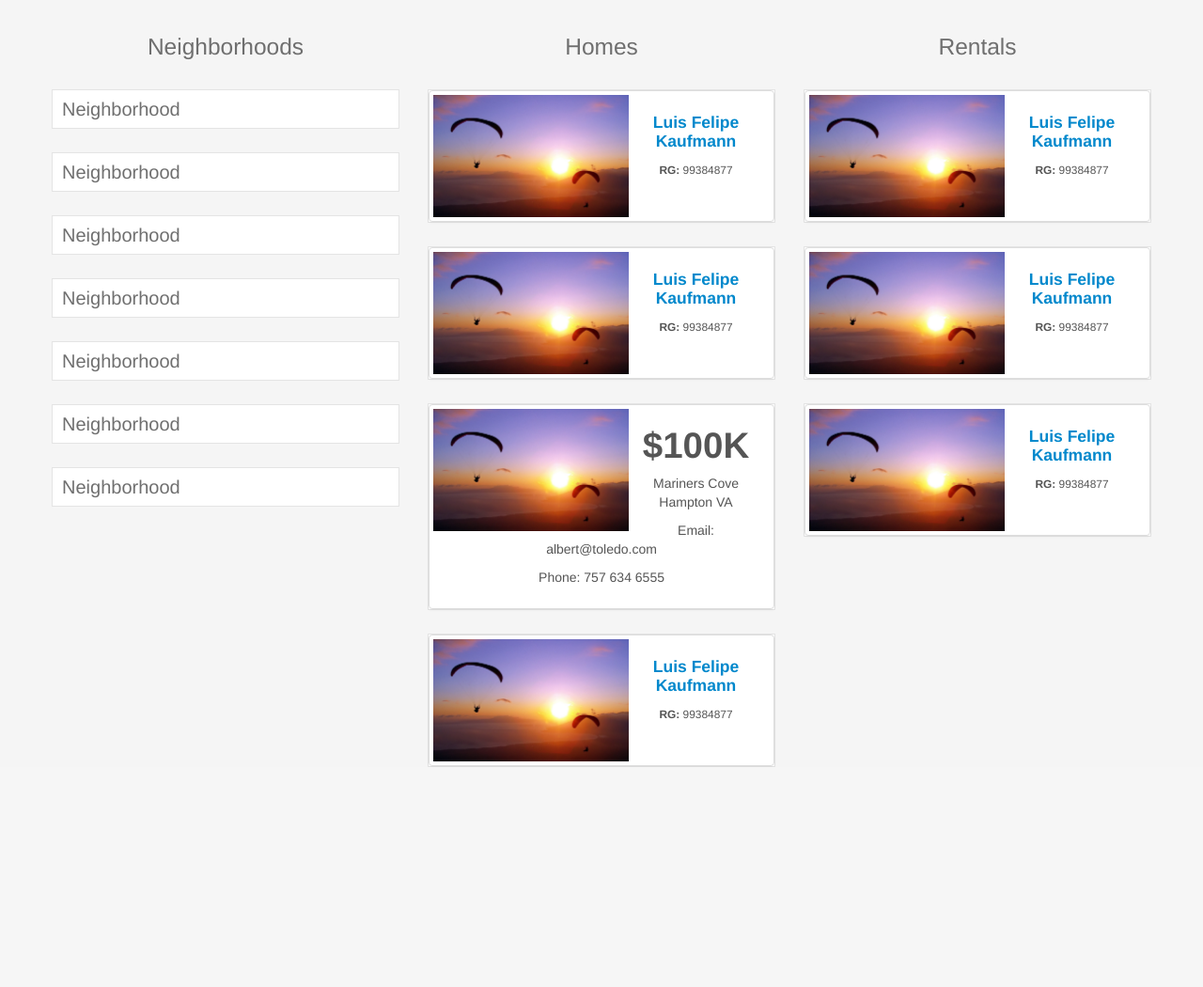
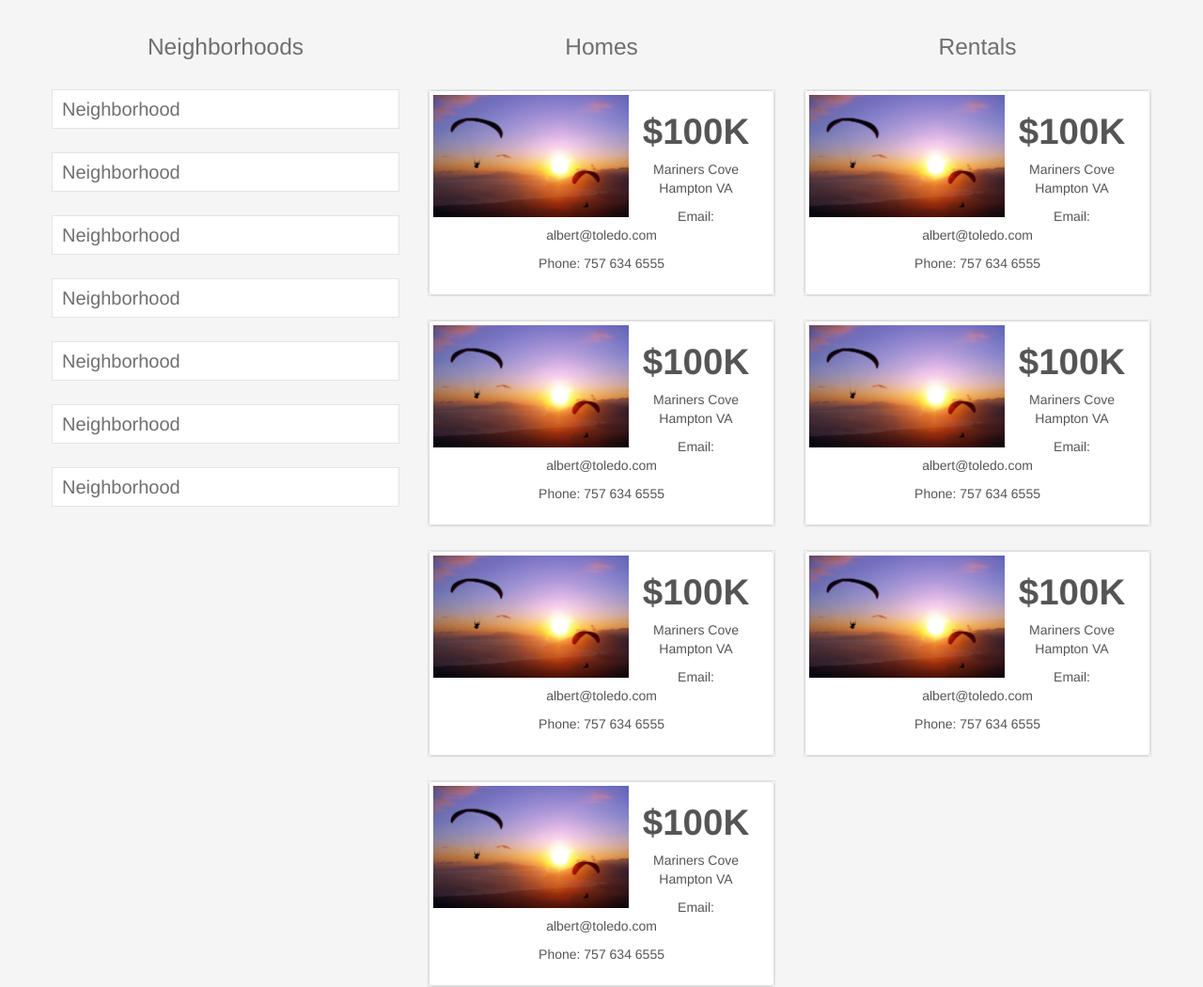
Before and after one commit to toledoalbert/parachute, a PHP site: page /results.php in a window 1280 px wide. Shown: the part 40-1090 px from the top of the page at 94% size. Before the commit the page ends 856 px from the top, so only its background shows below. Run offline with PHP 8.4, Linux system fonts and the light colour scheme.

Commit message:
the same layout put to all homes and rentals

```diff
--- a/results.php
+++ b/results.php
@@ -54,23 +54,19 @@
             <img src="img/background.jpg" alt="ALT NAME" class="pull-left span1 clearfix" style='margin-right:2px'>
             <div class="caption" class="pull-left">
 
-              <h4>
-                <a href="#" >Luis Felipe Kaufmann</a>
-              </h4>
-              <small><b>RG: </b>99384877</small>
-            </div>
-          </div>
+              <div class="price">
+                <h1 class="text-center price">
+                  $100K
+                </h1>
               </div>
 
-        <div class="sect">
-          <div class="thumbnail clearfix">
-            <img src="img/background.jpg" alt="ALT NAME" class="pull-left span1 clearfix" style='margin-right:2px'>
-            <div class="caption" class="pull-left">
+              <div class="info text-center">
+                <p>Mariners Cove <br> Hampton VA</p>
+                <p>Email: albert@toledo.com</p>
+                <p>Phone: 757 634 6555</p>
+              </div>
 
-              <h4>
-                <a href="#" >Luis Felipe Kaufmann</a>
-              </h4>
-              <small><b>RG: </b>99384877</small>
+
             </div>
           </div>
         </div>
@@ -102,10 +98,41 @@
             <img src="img/background.jpg" alt="ALT NAME" class="pull-left span1 clearfix" style='margin-right:2px'>
             <div class="caption" class="pull-left">
 
-              <h4>
-                <a href="#" >Luis Felipe Kaufmann</a>
-              </h4>
-              <small><b>RG: </b>99384877</small>
+              <div class="price">
+                <h1 class="text-center price">
+                  $100K
+                </h1>
+              </div>
+
+              <div class="info text-center">
+                <p>Mariners Cove <br> Hampton VA</p>
+                <p>Email: albert@toledo.com</p>
+                <p>Phone: 757 634 6555</p>
+              </div>
+
+
+            </div>
+          </div>
+        </div>
+
+        <div class="sect">
+          <div class="thumbnail clearfix">
+            <img src="img/background.jpg" alt="ALT NAME" class="pull-left span1 clearfix" style='margin-right:2px'>
+            <div class="caption" class="pull-left">
+
+              <div class="price">
+                <h1 class="text-center price">
+                  $100K
+                </h1>
+              </div>
+
+              <div class="info text-center">
+                <p>Mariners Cove <br> Hampton VA</p>
+                <p>Email: albert@toledo.com</p>
+                <p>Phone: 757 634 6555</p>
+              </div>
+
+
             </div>
           </div>
         </div>
@@ -117,10 +144,40 @@
             <img src="img/background.jpg" alt="ALT NAME" class="pull-left span1 clearfix" style='margin-right:2px'>
             <div class="caption" class="pull-left">
 
-              <h4>
-                <a href="#" >Luis Felipe Kaufmann</a>
-              </h4>
-              <small><b>RG: </b>99384877</small>
+              <div class="price">
+                <h1 class="text-center price">
+                  $100K
+                </h1>
+              </div>
+
+              <div class="info text-center">
+                <p>Mariners Cove <br> Hampton VA</p>
+                <p>Email: albert@toledo.com</p>
+                <p>Phone: 757 634 6555</p>
+              </div>
+
+
+            </div>
+          </div>
+        </div>
+        <div class="sect">
+          <div class="thumbnail clearfix">
+            <img src="img/background.jpg" alt="ALT NAME" class="pull-left span1 clearfix" style='margin-right:2px'>
+            <div class="caption" class="pull-left">
+
+              <div class="price">
+                <h1 class="text-center price">
+                  $100K
+                </h1>
+              </div>
+
+              <div class="info text-center">
+                <p>Mariners Cove <br> Hampton VA</p>
+                <p>Email: albert@toledo.com</p>
+                <p>Phone: 757 634 6555</p>
+              </div>
+
+
             </div>
           </div>
         </div><div class="sect">
@@ -128,21 +185,20 @@
           <img src="img/background.jpg" alt="ALT NAME" class="pull-left span1 clearfix" style='margin-right:2px'>
           <div class="caption" class="pull-left">
 
-              <h4>
-                <a href="#" >Luis Felipe Kaufmann</a>
-              </h4>
-              <small><b>RG: </b>99384877</small>
+            <div class="price">
+              <h1 class="text-center price">
+                $100K
+              </h1>
             </div>
+
+            <div class="info text-center">
+              <p>Mariners Cove <br> Hampton VA</p>
+              <p>Email: albert@toledo.com</p>
+              <p>Phone: 757 634 6555</p>
             </div>
-      </div><div class="sect">
-                <div class="thumbnail clearfix">
-            <img src="img/background.jpg" alt="ALT NAME" class="pull-left span1 clearfix" style='margin-right:2px'>
-            <div class="caption" class="pull-left">
 
-              <h4>
-                <a href="#" >Luis Felipe Kaufmann</a>
-              </h4>
-              <small><b>RG: </b>99384877</small>
+
+          </div>
         </div>
       </div>
     </div>
```
Lines whose indentation alone changed are shown as unchanged.
